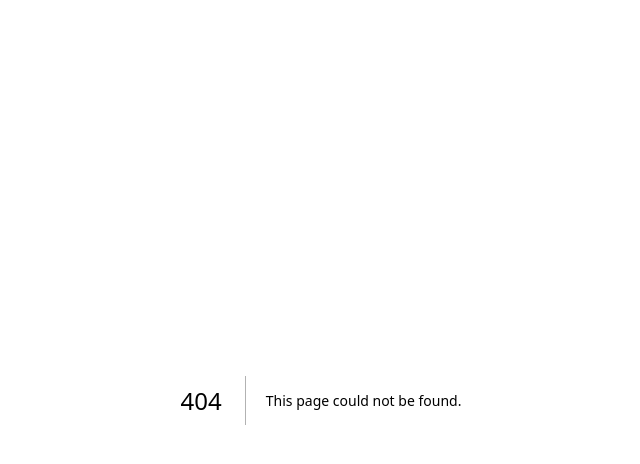
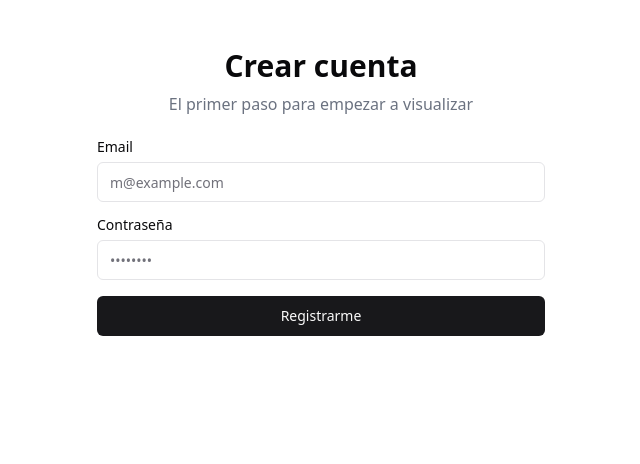
Before and after one commit to lgaieta/greenalert, a Next.js app: page /crear-cuenta in a window 1280 px wide. Before the commit this address had no page. Shown: the top 464 px of the page, without its empty margins (319-959 px from the left). Built offline with nearby package versions, Linux system fonts and the light colour scheme.

Commit message:
Added static register page

```diff
--- /dev/null
+++ b/app/(auth)/crear-cuenta/page.tsx
@@ -0,0 +1,17 @@
+import { RegisterForm } from '@/components/register-form'
+
+function RegisterPage() {
+    return (
+        <main className='mx-auto max-w-md space-y-6 py-12'>
+            <header className='flex flex-col gap-2 text-center'>
+                <h1 className='text-3xl font-bold'>Crear cuenta</h1>
+                <p className='text-gray-500 dark:text-gray-400'>
+                    El primer paso para empezar a visualizar
+                </p>
+            </header>
+            <RegisterForm />
+        </main>
+    )
+}
+
+export default RegisterPage
--- /dev/null
+++ b/components/register-form.tsx
@@ -0,0 +1,40 @@
+/**
+ * This code was generated by v0 by Vercel.
+ * @see https://v0.dev/t/3ARyWr5xt9J
+ * Documentation: https://v0.dev/docs#integrating-generated-code-into-your-nextjs-app
+ */
+
+import { Label } from '@/components/ui/label'
+import { Input } from '@/components/ui/input'
+import { Button } from '@/components/ui/button'
+
+export function RegisterForm() {
+    return (
+        <form className='grid gap-4'>
+            <div className='grid gap-2'>
+                <Label htmlFor='email'>Email</Label>
+                <Input
+                    id='email'
+                    placeholder='m@example.com'
+                    required
+                    type='email'
+                />
+            </div>
+            <div className='grid gap-2'>
+                <Label htmlFor='password'>Contraseña</Label>
+                <Input
+                    id='password'
+                    placeholder='••••••••'
+                    required
+                    type='password'
+                />
+            </div>
+            <Button
+                className='w-full'
+                type='submit'
+            >
+                Registrarme
+            </Button>
+        </form>
+    )
+}
--- /dev/null
+++ b/components/ui/input.tsx
@@ -0,0 +1,24 @@
+import * as React from 'react'
+
+import { cn } from '@/lib/utils'
+
+export interface InputProps extends React.InputHTMLAttributes<HTMLInputElement> {}
+
+const Input = React.forwardRef<HTMLInputElement, InputProps>(
+    ({ className, type, ...props }, ref) => {
+        return (
+            <input
+                type={type}
+                className={cn(
+                    'flex h-10 w-full rounded-md border border-input bg-background px-3 py-2 text-sm ring-offset-background file:border-0 file:bg-transparent file:text-sm file:font-medium placeholder:text-muted-foreground focus-visible:outline-none focus-visible:ring-2 focus-visible:ring-ring focus-visible:ring-offset-2 disabled:cursor-not-allowed disabled:opacity-50',
+                    className
+                )}
+                ref={ref}
+                {...props}
+            />
+        )
+    }
+)
+Input.displayName = 'Input'
+
+export { Input }
--- /dev/null
+++ b/components/ui/label.tsx
@@ -0,0 +1,26 @@
+'use client'
+
+import * as React from 'react'
+import * as LabelPrimitive from '@radix-ui/react-label'
+import { cva, type VariantProps } from 'class-variance-authority'
+
+import { cn } from '@/lib/utils'
+
+const labelVariants = cva(
+    'text-sm font-medium leading-none peer-disabled:cursor-not-allowed peer-disabled:opacity-70'
+)
+
+const Label = React.forwardRef<
+    React.ElementRef<typeof LabelPrimitive.Root>,
+    React.ComponentPropsWithoutRef<typeof LabelPrimitive.Root> &
+        VariantProps<typeof labelVariants>
+>(({ className, ...props }, ref) => (
+    <LabelPrimitive.Root
+        ref={ref}
+        className={cn(labelVariants(), className)}
+        {...props}
+    />
+))
+Label.displayName = LabelPrimitive.Root.displayName
+
+export { Label }
--- a/package.json
+++ b/package.json
@@ -7,9 +7,11 @@
     "build": "next build",
     "start": "next start",
     "lint": "next lint",
-    "format": "prettier --write ."
+    "format": "prettier --write .",
+    "scnadd": "npx shadcn-ui@latest add"
   },
   "dependencies": {
+    "@radix-ui/react-label": "^2.0.2",
     "@radix-ui/react-slot": "^1.0.2",
     "class-variance-authority": "^0.7.0",
     "clsx": "^2.1.1",
```
Also changed, not shown: tsconfig.json (+4 -17 lines), 1 other file (tests, documents, lock files or other folders).
